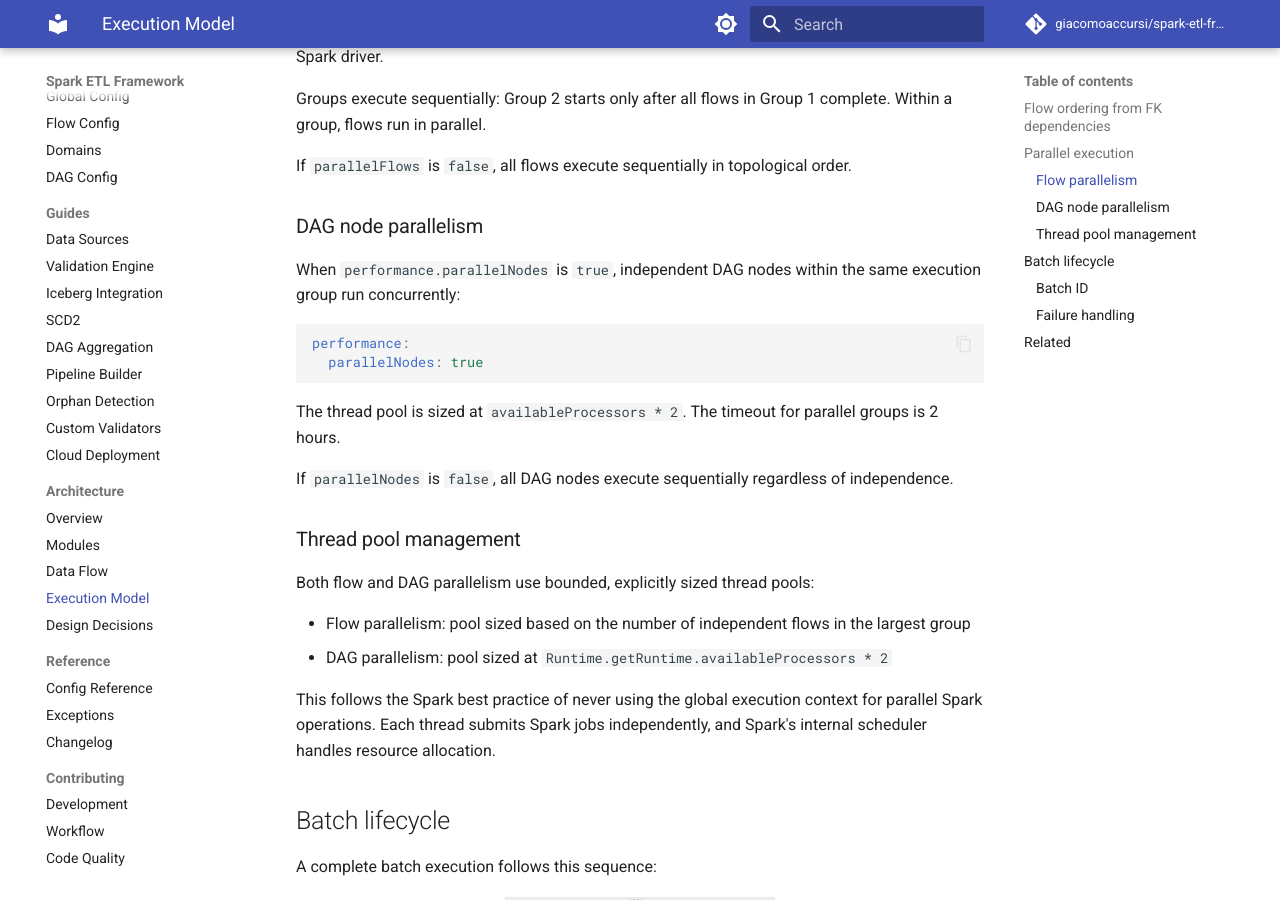
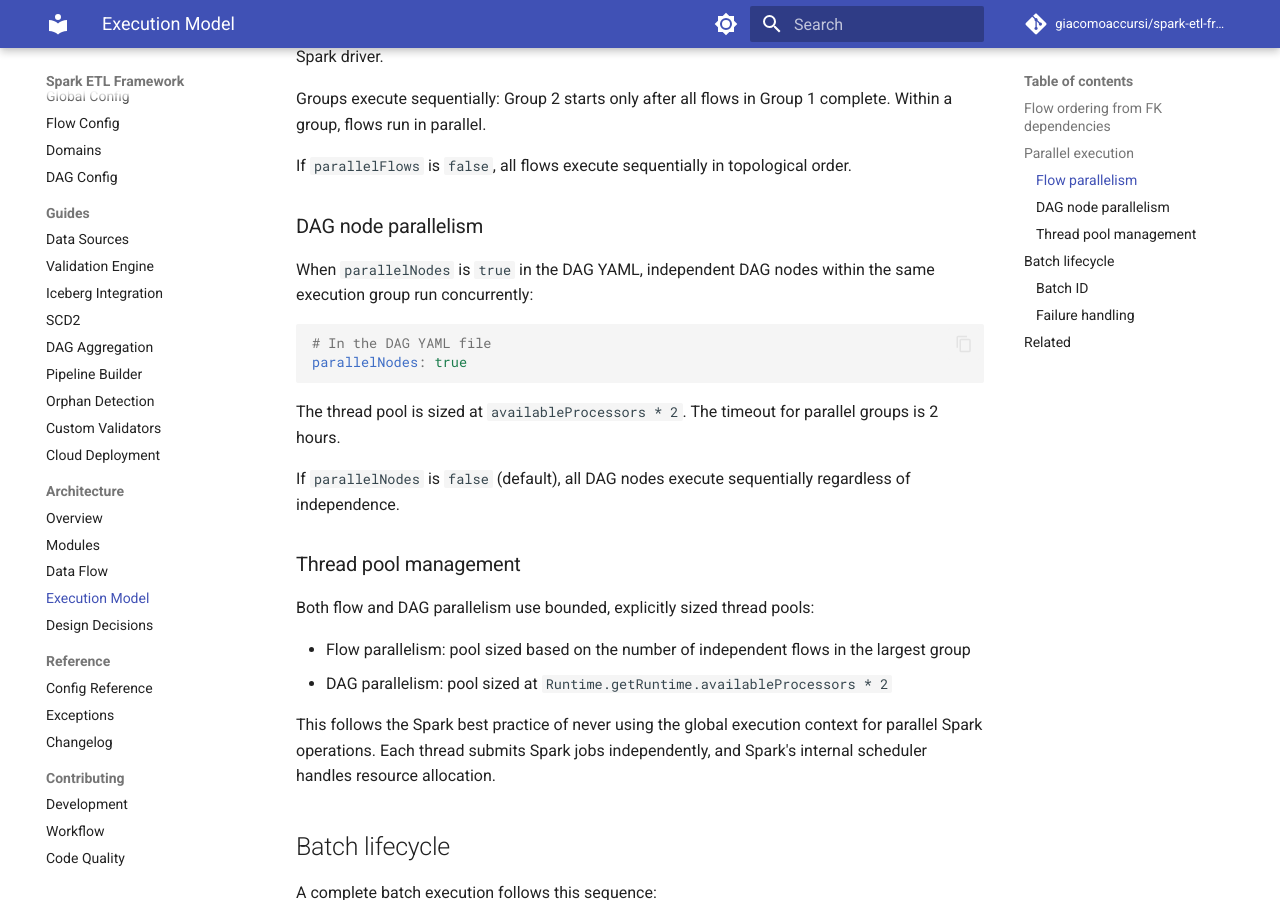
Before and after one commit to giacomoaccursi/Floe, an MkDocs documentation site: the page built from site-docs/architecture/execution-model.md, in a window 1280 px wide and 900 px high, scrolled down 1132 px. Built offline with MkDocs 1.6.1 and Material for MkDocs 9.7.7, drawn with Linux system fonts in a browser that asks for light colours; comment, search, counter and statistics services are not loaded.

Commit message:
docs: fix remaining parallelNodes references in global examples

````diff
--- a/site-docs/architecture/execution-model.md
+++ b/site-docs/architecture/execution-model.md
@@ -47,16 +47,16 @@ If `parallelFlows` is `false`, all flows execute sequentially in topological ord
 
 ### DAG node parallelism
 
-When `performance.parallelNodes` is `true`, independent DAG nodes within the same execution group run concurrently:
+When `parallelNodes` is `true` in the DAG YAML, independent DAG nodes within the same execution group run concurrently:
 
 ```yaml
-performance:
-  parallelNodes: true
+# In the DAG YAML file
+parallelNodes: true
 ```
 
 The thread pool is sized at `availableProcessors * 2`. The timeout for parallel groups is 2 hours.
 
-If `parallelNodes` is `false`, all DAG nodes execute sequentially regardless of independence.
+If `parallelNodes` is `false` (default), all DAG nodes execute sequentially regardless of independence.
 
 ### Thread pool management
 
````
Also changed, not shown: site-docs/configuration/global.md (+0 -1 lines), site-docs/getting-started/quickstart.md (+0 -1 lines).
